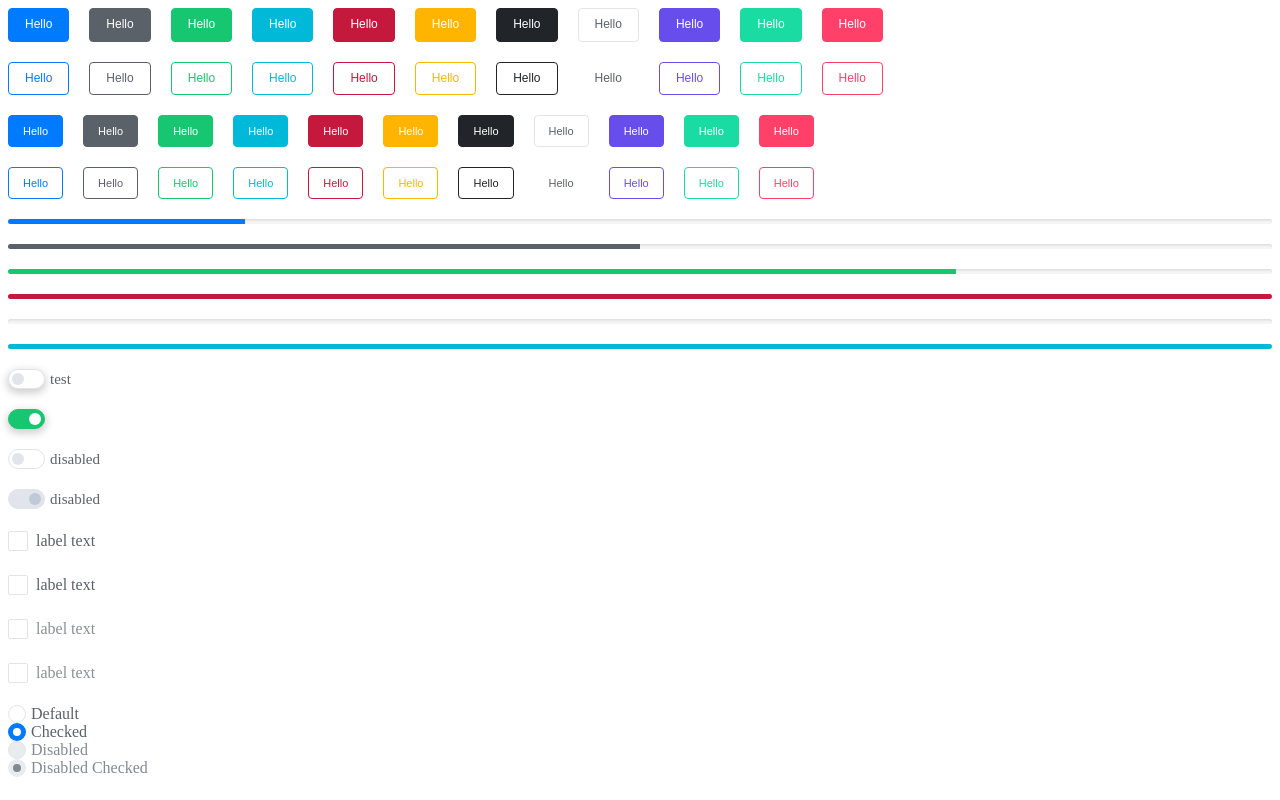
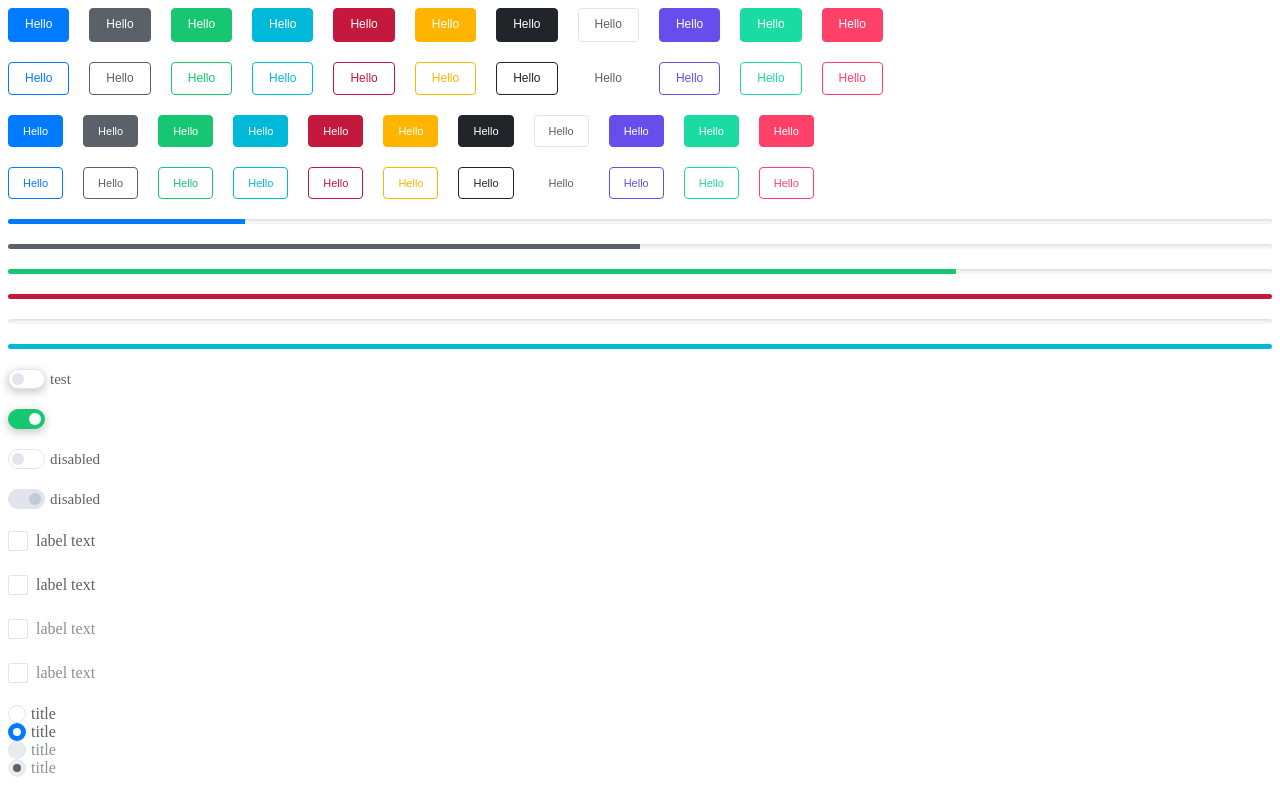
Before and after one commit to binariks-react/internal-tool, a React (Create React App) app: page / in a window 1280 px wide. Built offline with nearby package versions, Linux system fonts and the light colour scheme.

Commit message:
refractoring code

```diff
--- a/src/views/Components/Controls/RadioButton.js
+++ b/src/views/Components/Controls/RadioButton.js
@@ -20,47 +20,48 @@ const RadioButtonInput = styled.input`
 const RadioButtonIcon = styled.span`
   display: inline-block;
   box-sizing: border-box;
-  color: #818994;
+  color: ${props => props.theme.colors.secondary};
   width: 1.125rem;
   border-radius: 50%;
   height: 1.125rem;
-  background-color: #fff;
-  border: 1px solid #e1e5eb;
+  background-color: ${props => props.theme.colors.white};
+  border: 1px solid ${props => props.theme.colors.border};
   transition: all 250ms cubic-bezier(0.27, 0.01, 0.38, 1.06);
   box-shadow: none;
   input:checked + & {
-    border: 5px solid #007bff;
+    border: 5px solid ${props => props.theme.colors.primary};
   }
 
-  input[type='radio'][|checked][disabled] + & {
-    background-color: #818994;
-    border: 5px solid #e9ecef;
+  input[type='radio'][checked][disabled] + & {
+    background-color: ${props => props.theme.colors.secondary};
+    border: 5px solid ${props => props.theme.colors.lightGrey};
   }
 
   input:disabled + & {
-    background-color: #e9ecef;
+    background-color: ${props => props.theme.colors.lightGrey};
   }
 `;
 
 const RadioButtonSpan = styled.span`
   margin-left: 5px;
-  color: #5a6169;
+  color: ${props => props.theme.colors.secondary};
 
-  input:disabled ~ &{
-    color: #818994;
+  input:disabled ~ & {
+    opacity: 0.7;
+    color: ${props => props.theme.colors.secondary};
   }
 `;
 
-const RadioButton =	({ defaultChecked, disabled, title }) => (
-  <RadioButtonWrapper {...{ disabled }}>
+const RadioButton = ({ defaultChecked, disabled, title, ...props }) => (
+  <RadioButtonWrapper disabled={disabled} {...props}>
     <RadioButtonInput
       type="radio"
-      {...{ defaultChecked, disabled }}
+      defaultChecked={defaultChecked}
+      disabled={disabled}
+      {...props}
     />
-    <RadioButtonIcon />
-    <RadioButtonSpan>
-      {title || 'radio'}
-    </RadioButtonSpan>
+    <RadioButtonIcon {...props} />
+    <RadioButtonSpan {...props}>title</RadioButtonSpan>
   </RadioButtonWrapper>
 );
 
```
Also changed, not shown: 2 other files (tests, documents, lock files or other folders).
